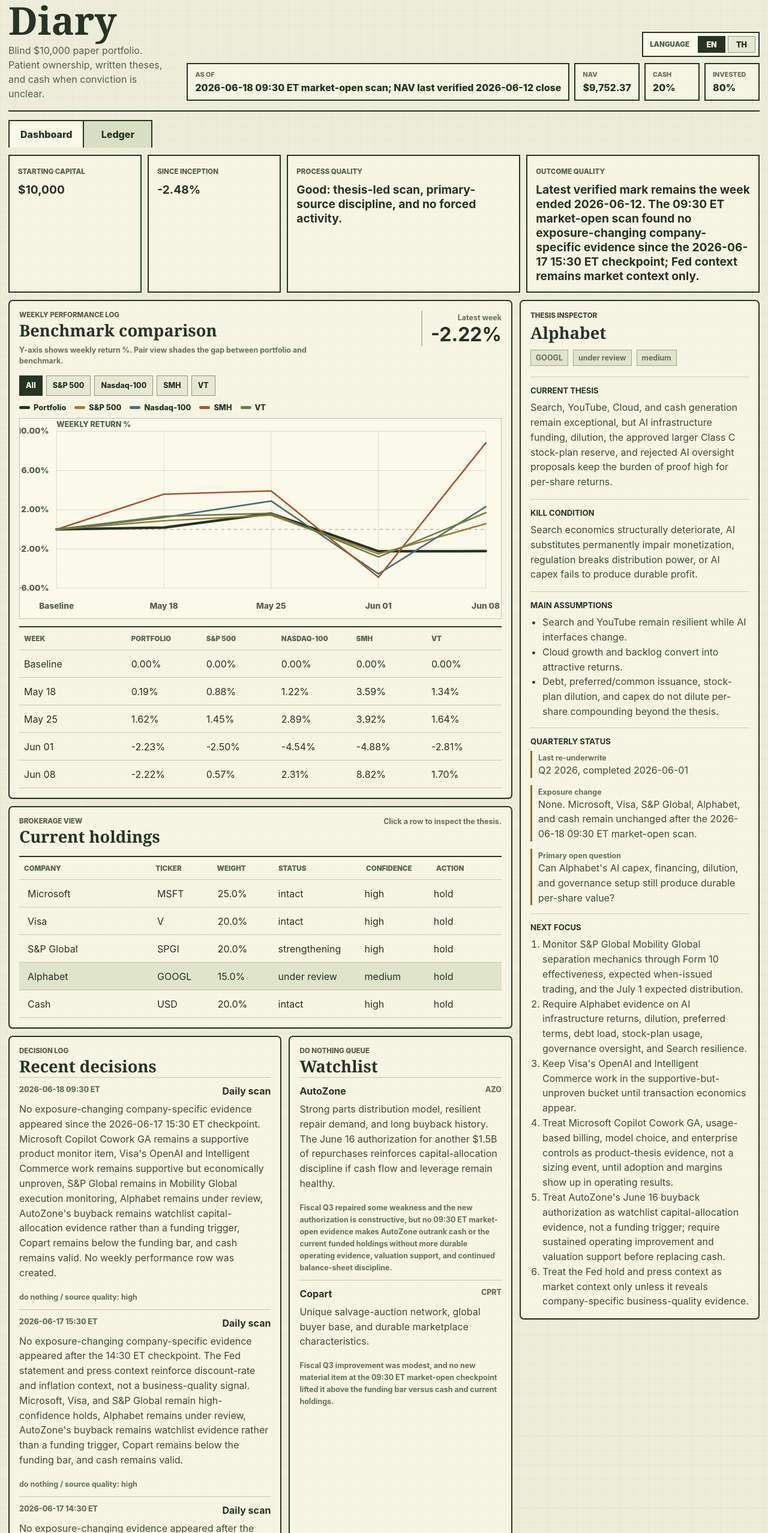
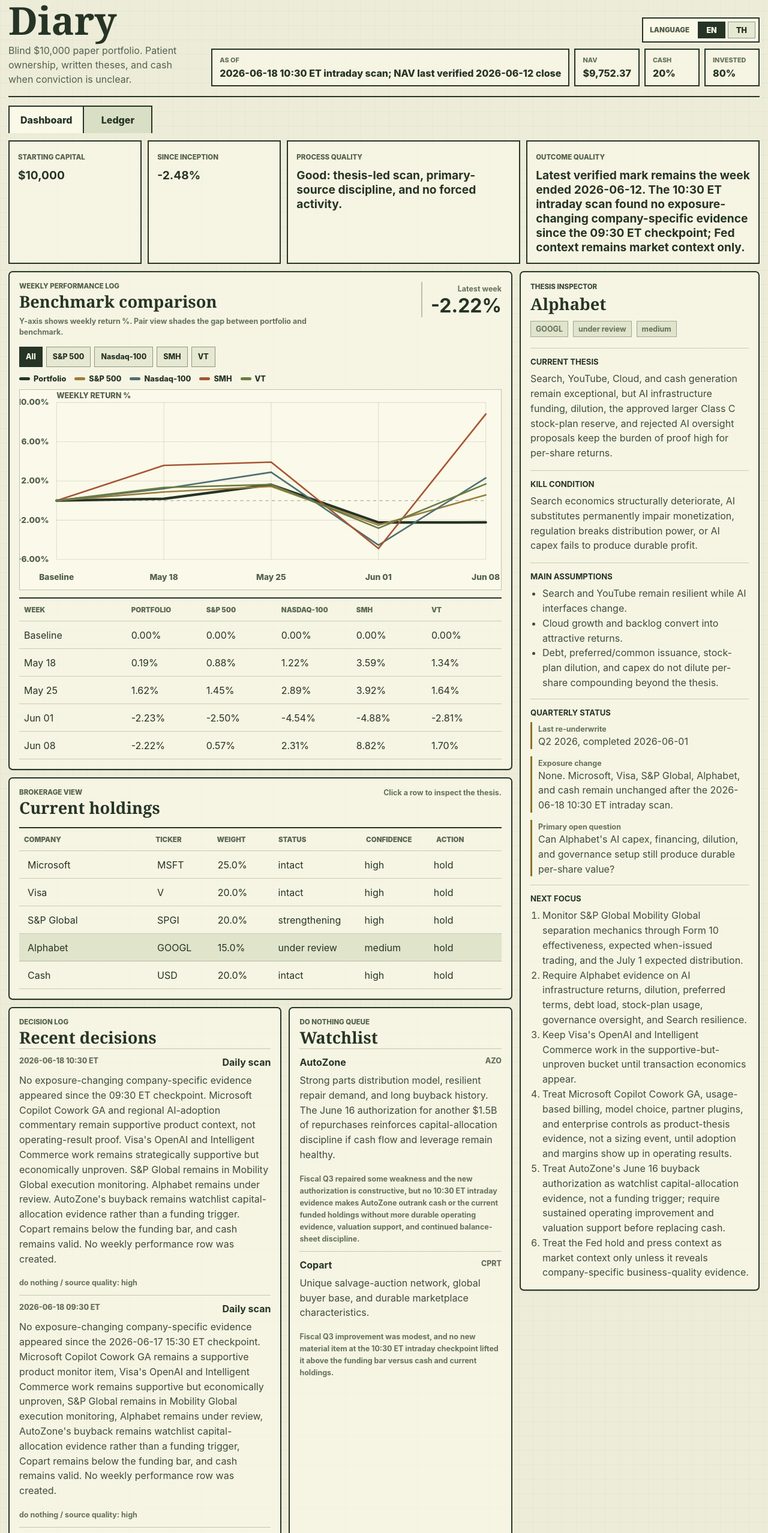
Before and after one commit to Tanaboonnnnn/Port-promax, a React (Vite) app: page / in a window 1280 px wide. Shown: the part 150-2706 px from the top of the page at 60% size. Built offline with nearby package versions, Linux system fonts and the light colour scheme.

Commit message:
Refresh intraday portfolio scan data

```diff
--- a/src/data/portfolio.ts
+++ b/src/data/portfolio.ts
@@ -46,7 +46,7 @@
 export const portfolioSnapshot = {
   name: "Nick Portfolio Diary",
   mandate: "Blind $10,000 paper portfolio. Patient ownership, written theses, and cash when conviction is unclear.",
-  asOf: "2026-06-18 09:30 ET market-open scan; NAV last verified 2026-06-12 close",
+  asOf: "2026-06-18 10:30 ET intraday scan; NAV last verified 2026-06-12 close",
   localContext: "America/New_York",
   startingCapital: 10000,
   latestValue: 9752.37,
@@ -54,7 +54,7 @@
   inceptionReturn: -2.48,
   processQuality: "Good: thesis-led scan, primary-source discipline, and no forced activity.",
   outcomeQuality:
-    "Latest verified mark remains the week ended 2026-06-12. The 09:30 ET market-open scan found no exposure-changing company-specific evidence since the 2026-06-17 15:30 ET checkpoint; Fed context remains market context only.",
+    "Latest verified mark remains the week ended 2026-06-12. The 10:30 ET intraday scan found no exposure-changing company-specific evidence since the 09:30 ET checkpoint; Fed context remains market context only.",
 };
 
 export const holdings: Holding[] = [
@@ -69,7 +69,7 @@
     entryPrice: 421.92,
     value: 2500,
     thesis:
-      "Core enterprise software, Azure scale, AI infrastructure demand, distribution, and cash generation make Microsoft the portfolio's clearest compounder. Copilot Cowork general availability, usage-based billing, model choice, and enterprise controls remain supportive product evidence, but not a sizing event yet.",
+      "Core enterprise software, Azure scale, AI infrastructure demand, distribution, and cash generation make Microsoft the portfolio's clearest compounder. Copilot Cowork general availability, usage-based billing, model choice, partner plugins, and enterprise controls remain supportive product evidence, but not a sizing event yet. New regional AI adoption commentary is useful background, not fresh operating proof.",
     killCondition:
       "Cloud or enterprise software durability weakens structurally, AI capex repeatedly fails to convert into profit, or management capital allocation becomes persistently undisciplined.",
     assumptions: [
@@ -89,12 +89,12 @@
     entryPrice: 322.52,
     value: 2000,
     thesis:
-      "Visa is an asset-light payment network with global acceptance, tokenization, authorization, and fraud-control relevance as commerce evolves. OpenAI and Intelligent Commerce work remains strategically supportive but still economically unproven.",
+      "Visa is an asset-light payment network with global acceptance, tokenization, authorization, and fraud-control relevance as commerce evolves. OpenAI, Intelligent Commerce, token, stablecoin, and agentic-commerce work remains strategically supportive but still economically unproven.",
     killCondition:
       "Network economics deteriorate, regulation materially compresses pricing power, or new payment rails bypass Visa at scale without offsetting participation.",
     assumptions: [
       "Payment digitization continues globally.",
-      "Visa remains useful in AI-initiated and tokenized commerce.",
+      "Visa remains useful in AI-initiated, tokenized, and programmable commerce.",
       "Legal and regulatory pressure stays manageable.",
     ],
   },
@@ -147,7 +147,7 @@
     weight: 20,
     value: 2000,
     thesis:
-      "Cash is a deliberate position because the fifth idea did not clear the written-conviction bar. No 09:30 ET market-open evidence makes a watchlist name clearly superior to cash or the funded holdings.",
+      "Cash is a deliberate position because the fifth idea did not clear the written-conviction bar. No 10:30 ET intraday evidence makes a watchlist name clearly superior to cash or the funded holdings.",
     killCondition:
       "A business with clearer durability, valuation support, and written thesis quality outranks the optionality of cash.",
     assumptions: [
@@ -208,6 +208,14 @@
 
 export const recentDecisions: Decision[] = [
   {
+    date: "2026-06-18 10:30 ET",
+    action: "do nothing",
+    subject: "Daily scan",
+    sourceQuality: "high",
+    reason:
+      "No exposure-changing company-specific evidence appeared since the 09:30 ET checkpoint. Microsoft Copilot Cowork GA and regional AI-adoption commentary remain supportive product context, not operating-result proof. Visa's OpenAI and Intelligent Commerce work remains strategically supportive but economically unproven. S&P Global remains in Mobility Global execution monitoring. Alphabet remains under review. AutoZone's buyback remains watchlist capital-allocation evidence rather than a funding trigger. Copart remains below the funding bar, and cash remains valid. No weekly performance row was created.",
+  },
+  {
     date: "2026-06-18 09:30 ET",
     action: "do nothing",
     subject: "Daily scan",
@@ -223,14 +231,6 @@
     reason:
       "No exposure-changing company-specific evidence appeared after the 14:30 ET checkpoint. The Fed statement and press context reinforce discount-rate and inflation context, not a business-quality signal. Microsoft, Visa, and S&P Global remain high-confidence holds, Alphabet remains under review, AutoZone's buyback remains watchlist evidence rather than a funding trigger, Copart remains below the funding bar, and cash remains valid.",
   },
-  {
-    date: "2026-06-17 14:30 ET",
-    action: "do nothing",
-    subject: "Daily scan",
-    sourceQuality: "high",
-    reason:
-      "No exposure-changing evidence appeared after the 13:30 ET checkpoint. The official Fed hold at 3.50%-3.75% is market context only. Microsoft, Visa, and S&P Global remain high-confidence holds, Alphabet remains under review, AutoZone's buyback remains watchlist evidence rather than a funding trigger, Copart remains below the funding bar, and cash remains valid.",
-  },
 ];
 
 export const watchlist: WatchlistItem[] = [
@@ -241,7 +241,7 @@
     whyInteresting:
       "Strong parts distribution model, resilient repair demand, and long buyback history. The June 16 authorization for another $1.5B of repurchases reinforces capital-allocation discipline if cash flow and leverage remain healthy.",
     whyNotYet:
-      "Fiscal Q3 repaired some weakness and the new authorization is constructive, but no 09:30 ET market-open evidence makes AutoZone outrank cash or the current funded holdings without more durable operating evidence, valuation support, and continued balance-sheet discipline.",
+      "Fiscal Q3 repaired some weakness and the new authorization is constructive, but no 10:30 ET intraday evidence makes AutoZone outrank cash or the current funded holdings without more durable operating evidence, valuation support, and continued balance-sheet discipline.",
   },
   {
     company: "Copart",
@@ -250,7 +250,7 @@
     whyInteresting:
       "Unique salvage-auction network, global buyer base, and durable marketplace characteristics.",
     whyNotYet:
-      "Fiscal Q3 improvement was modest, and no new material item at the 09:30 ET market-open checkpoint lifted it above the funding bar versus cash and current holdings.",
+      "Fiscal Q3 improvement was modest, and no new material item at the 10:30 ET intraday checkpoint lifted it above the funding bar versus cash and current holdings.",
   },
 ];
 
@@ -261,7 +261,7 @@
   },
   {
     label: "Exposure change",
-    value: "None. Microsoft, Visa, S&P Global, Alphabet, and cash remain unchanged after the 2026-06-18 09:30 ET market-open scan.",
+    value: "None. Microsoft, Visa, S&P Global, Alphabet, and cash remain unchanged after the 2026-06-18 10:30 ET intraday scan.",
   },
   {
     label: "Primary open question",
@@ -273,7 +273,7 @@
   "Monitor S&P Global Mobility Global separation mechanics through Form 10 effectiveness, expected when-issued trading, and the July 1 expected distribution.",
   "Require Alphabet evidence on AI infrastructure returns, dilution, preferred terms, debt load, stock-plan usage, governance oversight, and Search resilience.",
   "Keep Visa's OpenAI and Intelligent Commerce work in the supportive-but-unproven bucket until transaction economics appear.",
-  "Treat Microsoft Copilot Cowork GA, usage-based billing, model choice, and enterprise controls as product-thesis evidence, not a sizing event, until adoption and margins show up in operating results.",
+  "Treat Microsoft Copilot Cowork GA, usage-based billing, model choice, partner plugins, and enterprise controls as product-thesis evidence, not a sizing event, until adoption and margins show up in operating results.",
   "Treat AutoZone's June 16 buyback authorization as watchlist capital-allocation evidence, not a funding trigger; require sustained operating improvement and valuation support before replacing cash.",
   "Treat the Fed hold and press context as market context only unless it reveals company-specific business-quality evidence.",
 ];
```
